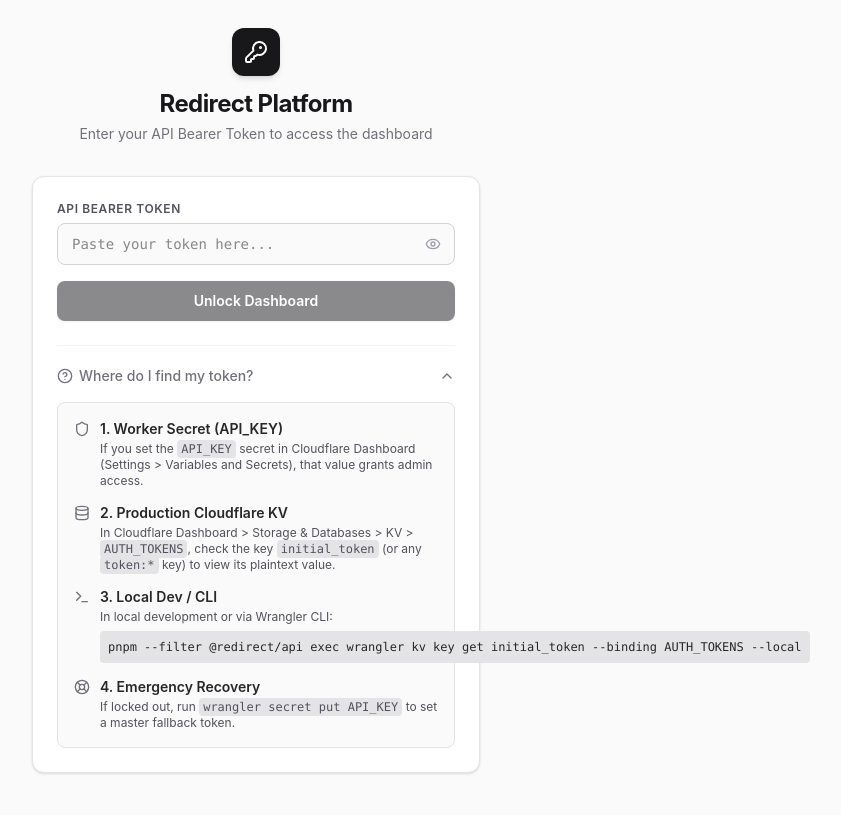
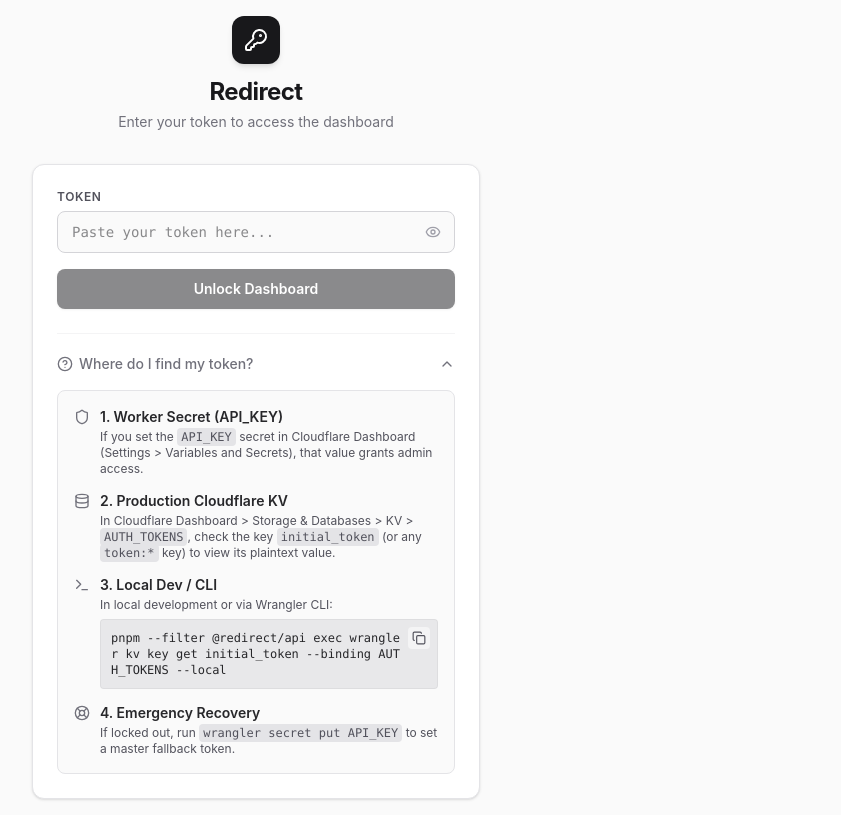
Before and after one commit to azraftaohid/redirect, a React (Vite) app in the folder apps/web/: page /settings in a window 1280 px wide. Both pictures are taken after a click on the button "Where do I find my token?". Shown: the whole page, without its empty margins (384-1225 px from the left). Built offline with nearby package versions, Linux system fonts and the light colour scheme; no server answers.

Commit message:
fix(web): rephrase session error banner, update login page text, and prevent token help code overflow

```diff
--- a/apps/web/src/api/client.ts
+++ b/apps/web/src/api/client.ts
@@ -57,7 +57,7 @@ export class ApiClientError extends Error {
 
 export class AccessSessionExpiredError extends Error {
   constructor(
-    message = "Cloudflare Zero Trust session has expired. Please reload to log in."
+    message = "Your session may have expired or the server is unreachable. Please reload the page to reconnect."
   ) {
     super(message);
     this.name = "AccessSessionExpiredError";
--- a/apps/web/src/components/AccessExpiredBanner.tsx
+++ b/apps/web/src/components/AccessExpiredBanner.tsx
@@ -16,8 +16,8 @@ export function AccessExpiredBanner(): React.ReactElement | null {
     <div className="bg-amber-500 text-zinc-950 px-4 py-2.5 text-sm font-medium shadow-md sticky top-0 z-50 transition-all flex items-center justify-between gap-4">
       <div className="flex items-center gap-2.5 min-w-0">
         <AlertCircle className="w-5 h-5 shrink-0" />
-        <span className="truncate">
-          Your Cloudflare Zero Trust session has expired. Reload the page to sign back in with your identity provider.
+        <span className="truncate" title="Your session may have expired or the server is unreachable. Reload the page to reconnect or sign back in.">
+          Your session may have expired or the server is unreachable. Reload the page to reconnect or sign back in.
         </span>
       </div>
       <div className="flex items-center gap-2 shrink-0">
--- a/apps/web/src/components/AuthGate.tsx
+++ b/apps/web/src/components/AuthGate.tsx
@@ -13,6 +13,8 @@ import {
   Database,
   Shield,
   LifeBuoy,
+  Copy,
+  Check,
 } from "lucide-react";
 
 export function AuthGate({ children }: { children: React.ReactNode }): React.ReactElement {
@@ -22,6 +24,19 @@ export function AuthGate({ children }: { children: React.ReactNode }): React.Rea
   const [showHelp, setShowHelp] = useState(false);
   const [submitting, setSubmitting] = useState(false);
   const [errorMsg, setErrorMsg] = useState<string | null>(null);
+  const [copiedCmd, setCopiedCmd] = useState(false);
+
+  async function handleCopyCmd() {
+    const cmd =
+      "pnpm --filter @redirect/api exec wrangler kv key get initial_token --binding AUTH_TOKENS --local";
+    try {
+      await navigator.clipboard.writeText(cmd);
+      setCopiedCmd(true);
+      setTimeout(() => setCopiedCmd(false), 2000);
+    } catch {
+      // Ignore clipboard write errors in restricted contexts
+    }
+  }
 
   if (status === "loading") {
     return (
@@ -62,9 +77,9 @@ export function AuthGate({ children }: { children: React.ReactNode }): React.Rea
           <div className="w-12 h-12 rounded-xl bg-zinc-900 dark:bg-zinc-100 text-white dark:text-zinc-900 flex items-center justify-center shadow-md mb-3">
             <KeyRound className="w-6 h-6" />
           </div>
-          <h1 className="text-2xl font-bold tracking-tight">Redirect Platform</h1>
+          <h1 className="text-2xl font-bold tracking-tight">Redirect</h1>
           <p className="text-sm text-zinc-500 dark:text-zinc-400 mt-1">
-            Enter your API Bearer Token to access the dashboard
+            Enter your token to access the dashboard
           </p>
         </div>
 
@@ -90,7 +105,7 @@ export function AuthGate({ children }: { children: React.ReactNode }): React.Rea
                 htmlFor="api-token-input"
                 className="block text-xs font-semibold uppercase tracking-wider text-zinc-600 dark:text-zinc-400 mb-1.5"
               >
-                API Bearer Token
+                Token
               </label>
               <div className="relative">
                 <input
@@ -151,7 +166,7 @@ export function AuthGate({ children }: { children: React.ReactNode }): React.Rea
               <div className="mt-4 space-y-3.5 text-sm text-zinc-600 dark:text-zinc-400 bg-zinc-50 dark:bg-zinc-950 p-4 rounded-lg border border-zinc-200 dark:border-zinc-800 animate-in fade-in duration-150">
                 <div className="flex gap-2.5">
                   <Shield className="w-4 h-4 text-zinc-500 shrink-0 mt-0.5" />
-                  <div>
+                  <div className="min-w-0 flex-1">
                     <p className="font-semibold text-zinc-800 dark:text-zinc-200">1. Worker Secret (API_KEY)</p>
                     <p className="text-xs mt-0.5">
                       If you set the <code className="bg-zinc-200 dark:bg-zinc-800 px-1 py-0.5 rounded font-mono">API_KEY</code> secret in Cloudflare Dashboard (Settings &gt; Variables and Secrets), that value grants admin access.
@@ -161,7 +176,7 @@ export function AuthGate({ children }: { children: React.ReactNode }): React.Rea
 
                 <div className="flex gap-2.5">
                   <Database className="w-4 h-4 text-zinc-500 shrink-0 mt-0.5" />
-                  <div>
+                  <div className="min-w-0 flex-1">
                     <p className="font-semibold text-zinc-800 dark:text-zinc-200">2. Production Cloudflare KV</p>
                     <p className="text-xs mt-0.5">
                       In Cloudflare Dashboard &gt; Storage &amp; Databases &gt; KV &gt; <code className="bg-zinc-200 dark:bg-zinc-800 px-1 py-0.5 rounded font-mono">AUTH_TOKENS</code>, check the key <code className="bg-zinc-200 dark:bg-zinc-800 px-1 py-0.5 rounded font-mono">initial_token</code> (or any <code className="bg-zinc-200 dark:bg-zinc-800 px-1 py-0.5 rounded font-mono">token:*</code> key) to view its plaintext value.
@@ -171,20 +186,35 @@ export function AuthGate({ children }: { children: React.ReactNode }): React.Rea
 
                 <div className="flex gap-2.5">
                   <Terminal className="w-4 h-4 text-zinc-500 shrink-0 mt-0.5" />
-                  <div>
+                  <div className="min-w-0 flex-1">
                     <p className="font-semibold text-zinc-800 dark:text-zinc-200">3. Local Dev / CLI</p>
                     <p className="text-xs mt-0.5">
                       In local development or via Wrangler CLI:
                     </p>
-                    <pre className="mt-1.5 p-2 bg-zinc-200 dark:bg-zinc-900 rounded font-mono text-xs overflow-x-auto text-zinc-800 dark:text-zinc-300">
-                      pnpm --filter @redirect/api exec wrangler kv key get initial_token --binding AUTH_TOKENS --local
-                    </pre>
+                    <div className="relative group mt-1.5">
+                      <pre className="p-2.5 pr-8 bg-zinc-200/80 dark:bg-zinc-900 rounded font-mono text-xs overflow-x-auto whitespace-pre-wrap break-all text-zinc-800 dark:text-zinc-300 border border-zinc-300/60 dark:border-zinc-800">
+                        pnpm --filter @redirect/api exec wrangler kv key get initial_token --binding AUTH_TOKENS --local
+                      </pre>
+                      <button
+                        type="button"
+                        onClick={handleCopyCmd}
+                        className="absolute top-2 right-2 p-1 rounded bg-zinc-100 hover:bg-zinc-200 dark:bg-zinc-800 dark:hover:bg-zinc-700 text-zinc-600 dark:text-zinc-300 transition-colors"
+                        title={copiedCmd ? "Copied!" : "Copy command"}
+                        aria-label="Copy command"
+                      >
+                        {copiedCmd ? (
+                          <Check className="w-3.5 h-3.5 text-emerald-600 dark:text-emerald-400" />
+                        ) : (
+                          <Copy className="w-3.5 h-3.5" />
+                        )}
+                      </button>
+                    </div>
                   </div>
                 </div>
 
                 <div className="flex gap-2.5">
                   <LifeBuoy className="w-4 h-4 text-zinc-500 shrink-0 mt-0.5" />
-                  <div>
+                  <div className="min-w-0 flex-1">
                     <p className="font-semibold text-zinc-800 dark:text-zinc-200">4. Emergency Recovery</p>
                     <p className="text-xs mt-0.5">
                       If locked out, run <code className="bg-zinc-200 dark:bg-zinc-800 px-1 py-0.5 rounded font-mono">wrangler secret put API_KEY</code> to set a master fallback token.
```
Also changed, not shown: 1 other file (tests, documents, lock files or other folders).
